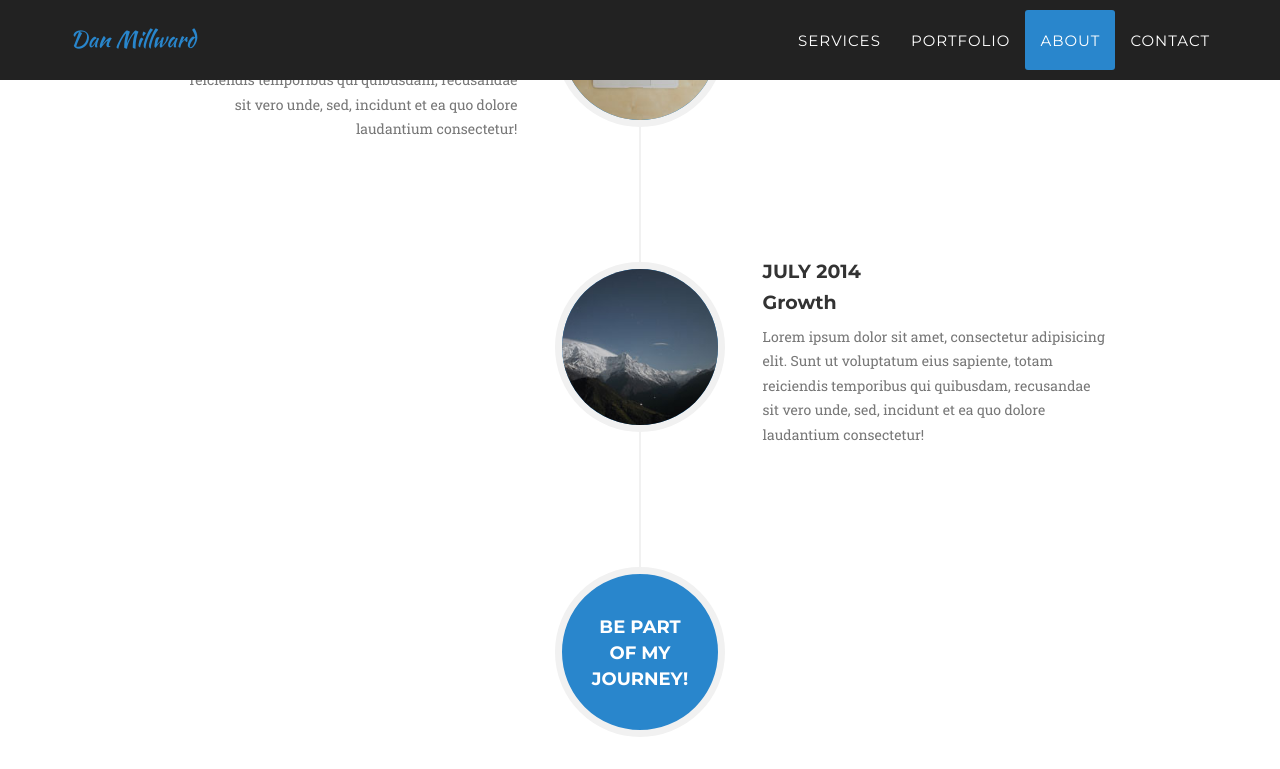
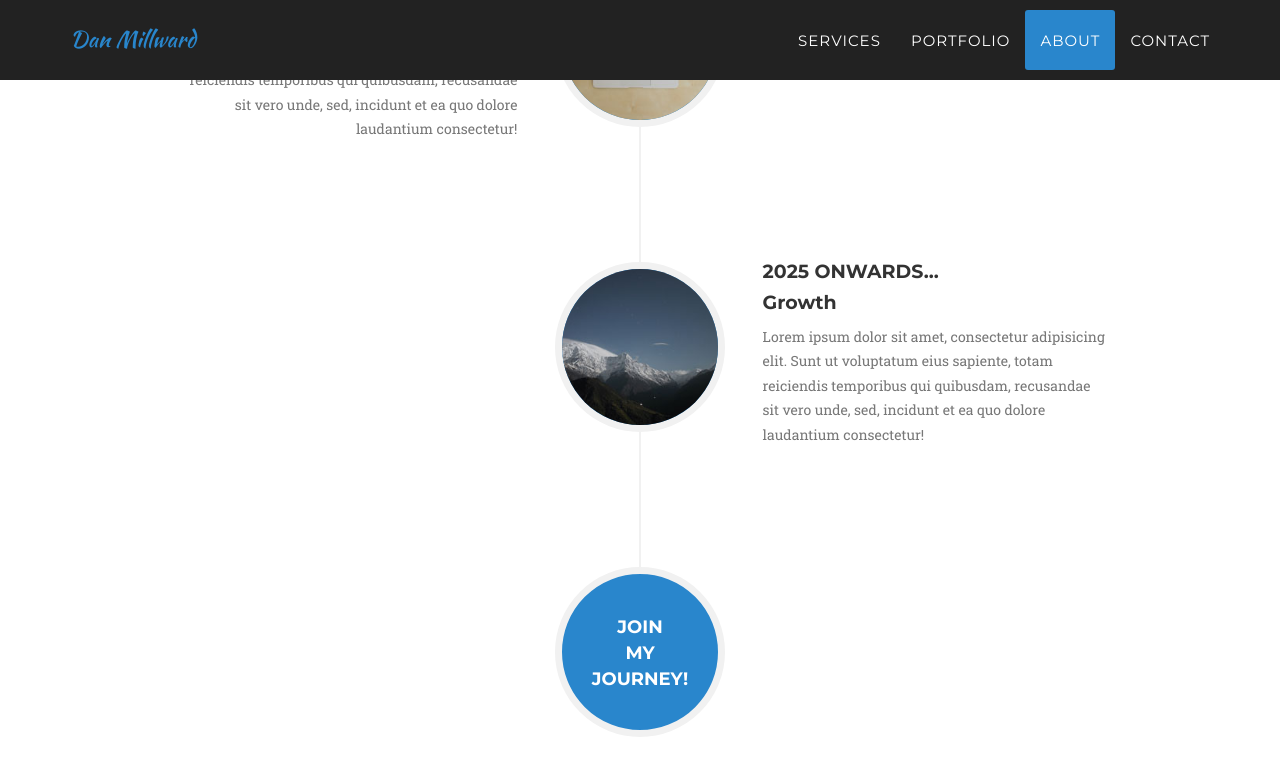
Before and after one commit to dj2-millward/Testsite, a Jekyll site: the page built from index.html, in a window 1280 px wide and 900 px high, scrolled down 3632 px. Shown: the top 769 px of the window. Built offline with Jekyll 4.4.1, drawn with Linux system fonts in a browser that asks for light colours; some web fonts are replaced.

Commit message:
Simple date update

```diff
--- a/_includes/about.html
+++ b/_includes/about.html
@@ -93,7 +93,7 @@
             </div>
             <div class="timeline-panel">
               <div class="timeline-heading">
-                <h4>July 2014</h4>
+                <h4>2025 Onwards...</h4>
                 <h4 class="subheading">Growth</h4>
               </div>
               <div class="timeline-body">
@@ -108,7 +108,10 @@
           </li>
           <li class="timeline-inverted">
             <div class="timeline-image">
-              <h4>Be Part <br />Of My <br />Journey!</h4>
+              <h4>
+                Join <br />
+                My <br />Journey!
+              </h4>
             </div>
           </li>
         </ul>
```
